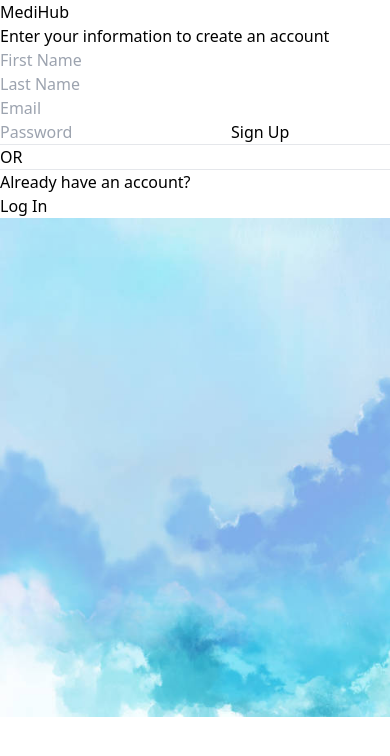
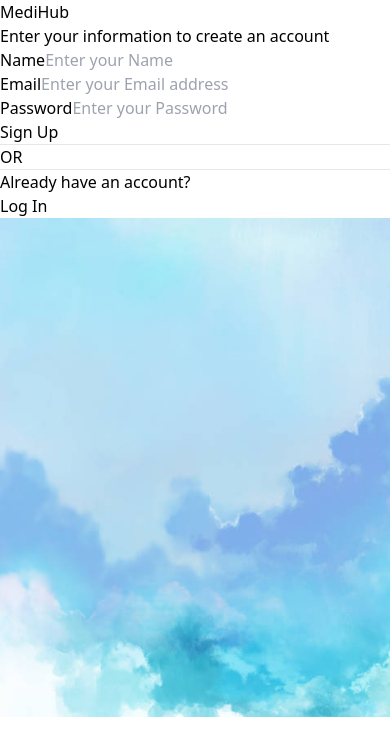
Before and after one commit to Bhargav00007/MediHub, a React (Vite) app in the folder frontend/: page /signup in a window 390 px wide. Shown: the top 756 px of the page. Built offline with nearby package versions, Linux system fonts and the light colour scheme.

Commit message:
more responsive

```diff
--- a/frontend/package.json
+++ b/frontend/package.json
@@ -10,11 +10,14 @@
     "preview": "vite preview"
   },
   "dependencies": {
+    "axios": "^1.6.7",
     "clsx": "^2.1.0",
+    "formik": "^2.4.5",
     "react": "^18.2.0",
     "react-dom": "^18.2.0",
     "react-icons": "^5.0.1",
-    "react-router-dom": "^6.22.1"
+    "react-router-dom": "^6.22.1",
+    "yup": "^1.3.3"
   },
   "devDependencies": {
     "@types/react": "^18.2.55",
--- a/frontend/src/components/BottomWarning.jsx
+++ b/frontend/src/components/BottomWarning.jsx
@@ -2,7 +2,7 @@ import { Link } from "react-router-dom";
 
 export default function BottomWarning({ label, buttonText, to }) {
 	return (
-		<div className="flex justify-center py-2 pt-8 text-sm text-slate-700 ">
+		<div className="flex justify-center py-2 pt-2 text-sm text-slate-700 ">
 			<div className="">{label}</div>
 			<Link
 				className="pl-1 underline cursor-pointer pointer"
--- a/frontend/src/components/Break.jsx
+++ b/frontend/src/components/Break.jsx
@@ -2,7 +2,7 @@ import React from "react";
 
 function Break() {
 	return (
-		<div className="mt-10 grid grid-cols-3 items-center text-gray-400">
+		<div className="grid items-center grid-cols-3 mt-2 text-gray-400">
 			<hr className="border-gray-400" />
 			<p className="text-center">OR</p>
 			<hr className="border-gray-400" />
--- a/frontend/src/components/Button.jsx
+++ b/frontend/src/components/Button.jsx
@@ -3,7 +3,9 @@ import React from "react";
 function Button({ label }) {
 	return (
 		<>
-			<button className="bg-blue-700 hover:scale-105 text-white py-2 mt-6 rounded-xl">
+			<button
+				type="submit"
+				className="py-2 mt-6 mb-1 font-semibold text-white bg-blue-500 hover:scale-105 rounded-xl">
 				{label}
 			</button>
 		</>
--- /dev/null
+++ b/frontend/src/components/Section.jsx
@@ -0,0 +1,16 @@
+import React from "react";
+
+export default function Section({ label, description }) {
+	return (
+		<div>
+			<a
+				href="#"
+				className="block max-w-sm p-6 bg-gray-100 border border-gray-200 rounded-lg shadow hover:bg-gray-100 ">
+				<h5 className="mb-2 text-2xl font-bold tracking-tight text-gray-900 ">
+					{label}
+				</h5>
+				<p className="font-normal text-gray-700 ">{description}</p>
+			</a>
+		</div>
+	);
+}
--- a/frontend/src/components/SideBar.jsx
+++ b/frontend/src/components/SideBar.jsx
@@ -64,7 +64,7 @@ export default function SideBar() {
 					/>
 				</section>
 			</nav>
-			<hr className="mx-20  h-px  bg-gray-200 border-0 dark:bg-gray-400 " />
+			<hr className="  h-px  bg-gray-200 border-0 dark:bg-gray-400 " />
 		</main>
 	);
 }
--- a/frontend/src/pages/Login.jsx
+++ b/frontend/src/pages/Login.jsx
@@ -1,32 +1,74 @@
 import natureImg from "../img/nature.jpg";
-import InputBox from "../components/InputBox";
 import Button from "../components/Button";
 import Break from "../components/Break";
 import BottomWarning from "../components/BottomWarning";
 import Logo from "../components/Logo";
+import { useFormik } from "formik";
+import * as Yup from "yup";
 
 function Login() {
+	const formik = useFormik({
+		initialValues: {
+			email: "",
+			password: "",
+		},
+		validationSchema: Yup.object({
+			email: Yup.string()
+				.email("Invalid Email address")
+				.required("Email is required"),
+			password: Yup.string()
+				.min(6, "Password must be 6 characters or more")
+				.max(18, "Password must be 18 characters or less")
+				.required("Password is required"),
+		}),
+		onSubmit: (values) => {
+			console.log(values);
+		},
+	});
 	return (
-		<section className="bg-blue-50 min-h-screen flex items-center justify-center">
-			<div className="bg-blue-100 flex rounded-2xl shadow-lg max-w-3xl p-5">
-				<div className=" flex">
+		<section className="flex items-center justify-center min-h-screen bg-blue-50">
+			<div className="flex max-w-3xl p-5 bg-blue-100 shadow-lg rounded-2xl">
+				<div className="flex ">
 					{/* form */}
 					<div className="sm:w-1/2">
 						<Logo></Logo>
-						<p className="text-sm text-gray-500 mt-4 mb-3 ">
+						<p className="mt-4 mb-3 text-sm text-gray-500 ">
 							Enter your credentials to access your account
 						</p>
 						<form
-							className="flex flex-col gap-4"
+							onSubmit={formik.handleSubmit}
+							className="flex flex-col gap-1"
 							action="">
-							<InputBox
-								type={"email"}
-								placeholder={"Email"}
-								label={"email"}></InputBox>
-							<InputBox
-								type={"password"}
-								placeholder={"Password"}
-								label={"password"}></InputBox>
+							<div className="flex flex-col">
+								<label
+									htmlFor="email"
+									className="px-1 text-xs">
+									Email
+								</label>
+								<input
+									className="p-1 text-sm border-2 border-gray-200 outline-none rounded-xl focus:border-blue-300"
+									type="Email"
+									name="email"
+									placeholder="Enter your Last Name"
+									value={formik.values.email}
+									onChange={formik.handleChange}
+								/>
+							</div>
+							<div className="flex flex-col">
+								<label
+									htmlFor="password"
+									className="px-1 text-xs">
+									Password
+								</label>
+								<input
+									className="p-1 text-sm text-base border-2 border-gray-200 outline-none rounded-xl focus:border-blue-300"
+									type="Password"
+									name="password"
+									placeholder="Enter your Password"
+									value={formik.values.password}
+									onChange={formik.handleChange}
+								/>
+							</div>
 							<Button label={"Log In"}></Button>
 						</form>
 						<Break></Break>
@@ -38,7 +80,7 @@ function Login() {
 					</div>
 
 					{/* image */}
-					<div className="sm:block hidden w-1/2 p-5 ">
+					<div className="hidden w-1/2 p-5 sm:block ">
 						<img
 							className=" rounded-2xl"
 							src={natureImg}
--- a/frontend/src/pages/Signup.jsx
+++ b/frontend/src/pages/Signup.jsx
@@ -1,39 +1,139 @@
 import natureImg from "../img/nature.jpg";
-import InputBox from "../components/InputBox";
 import Button from "../components/Button";
 import Break from "../components/Break";
 import BottomWarning from "../components/BottomWarning";
 import Logo from "../components/Logo";
-
+import { useFormik } from "formik";
+import * as Yup from "yup";
+import { Await, useNavigate } from "react-router-dom";
+import axios from "axios";
 function Signup() {
+	const formik = useFormik({
+		initialValues: {
+			name: "",
+			email: "",
+			password: "",
+		},
+		validationSchema: Yup.object({
+			name: Yup.string()
+				.max(18, "Name must be 18 characters or less")
+				.required("Name is required"),
+			email: Yup.string()
+				.email("Invalid Email address")
+				.required("Email is required"),
+			password: Yup.string()
+				.min(6, "Password must be 6 characters or more")
+				.max(18, "Password must be 18 characters or less")
+				.required("Password is required"),
+		}),
+		onSubmit: async (values) => {
+			console.log(values);
+			const res = await axios.post(
+				"http://localhost:3000/signup",
+				{
+					name: values.name,
+					email: values.email,
+					password: values.password,
+				},
+				{
+					headers: {
+						Authorization: values.email,
+						users: values.name,
+					},
+				}
+			);
+			// navigate("/dashboard");
+		},
+	});
+	const navigate = useNavigate();
 	return (
-		<section className="bg-gray-200 min-h-screen flex items-center justify-center">
-			<div className="bg-gray-100 flex rounded-2xl shadow-lg max-w-3xl p-5">
-				<div className=" flex">
+		<section className="flex items-center justify-center min-h-screen bg-blue-50 ">
+			<div className="flex max-w-3xl p-5 bg-blue-100 shadow-lg rounded-2xl">
+				<div className="flex ">
 					<div className="sm:w-1/2">
 						<Logo></Logo>
-						<p className="text-sm text-gray-500 mt-4 mb-3 ">
+						<p className="mt-4 mb-3 text-sm text-gray-500 ">
 							Enter your information to create an account
 						</p>
 						<form
-							className="flex flex-col gap-4"
+							onSubmit={formik.handleSubmit}
+							className="flex flex-col gap-1"
 							action="">
-							<InputBox
-								type={"firstname"}
-								placeholder={"First Name"}
-								label={"firstname"}></InputBox>
-							<InputBox
-								type={"lastname"}
-								placeholder={"Last Name"}
-								label={"lastname"}></InputBox>
-							<InputBox
-								type={"email"}
-								placeholder={"Email"}
-								label={"email"}></InputBox>
-							<InputBox
-								type={"password"}
-								placeholder={"Password"}
-								label={"password"}></InputBox>
+							<div className="flex flex-col ">
+								<label
+									htmlFor="name"
+									className={`px-1 text-xs ${
+										formik.touched.name &&
+										formik.errors.name
+											? "text-red-500"
+											: ""
+									}`}>
+									{formik.touched.name && formik.errors.name
+										? formik.errors.name
+										: "Name"}
+								</label>
+								<input
+									className="p-1 text-sm text-base border-2 border-gray-200 outline-none rounded-xl focus:border-blue-300"
+									type="text"
+									name="name"
+									id="name"
+									placeholder="Enter your Name"
+									value={formik.values.name}
+									onChange={formik.handleChange}
+									onBlur={formik.handleBlur}
+								/>
+							</div>
+
+							<div className="flex flex-col mt-2">
+								<label
+									htmlFor="email"
+									className={`px-1 text-xs ${
+										formik.touched.email &&
+										formik.errors.email
+											? "text-red-500"
+											: ""
+									}`}>
+									{formik.touched.email && formik.errors.email
+										? formik.errors.email
+										: "Email"}
+								</label>
+								<input
+									className="p-1 text-sm border-2 border-gray-200 outline-none rounded-xl focus:border-blue-300"
+									type="Email"
+									name="email"
+									id="email"
+									placeholder="Enter your Email address"
+									value={formik.values.email}
+									onChange={formik.handleChange}
+									onBlur={formik.handleBlur}
+								/>
+							</div>
+							<div className="flex flex-col mt-2">
+								<label
+									htmlFor="password"
+									className={`px-1 text-xs ${
+										formik.touched.password &&
+										formik.errors.password
+											? "text-red-500"
+											: ""
+									}`}>
+									{formik.touched.password &&
+									formik.errors.password
+										? formik.errors.password
+										: "Password"}
+								</label>
+								<input
+									className="p-1 text-sm text-base border-2 border-gray-200 outline-none rounded-xl focus:border-blue-300"
+									type="Password"
+									name="password"
+									id="password"
+									placeholder="Enter your Password"
+									value={formik.values.password}
+									onChange={formik.handleChange}
+									onBlur={formik.handleBlur}
+								/>
+							</div>
+
 							<Button label={"Sign Up"}></Button>
 						</form>
 						<Break></Break>
@@ -45,7 +145,7 @@ function Signup() {
 					</div>
 
 					{/* image */}
-					<div className="sm:block hidden w-1/2 p-5 ">
+					<div className="hidden w-1/2 p-5 sm:block ">
 						<img
 							className=" rounded-2xl"
 							src={natureImg}
```
Also changed, not shown: frontend/src/pages/Dashboard.jsx (+45 -1 lines), 1 other file (tests, documents, lock files or other folders).
